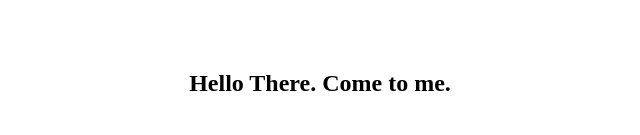
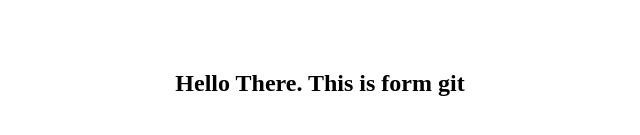
Before and after one commit to imtyassayad/git_test, a plain HTML site: page index.html in a window 1280 px wide. Shown: the part 325-460 px from the top of the page, without its empty margins (320-960 px from the left). Drawn offline with Linux system fonts and the light colour scheme.

Commit message:
updated index file

```diff
--- a/index.html
+++ b/index.html
@@ -16,7 +16,7 @@
 </head>
 <body>
     <div class="container">
-        <h2>Hello There. Come to me.</h2>
+        <h2>Hello There. This is form git</h2>
     </div>
 </body>
 </html>
```
